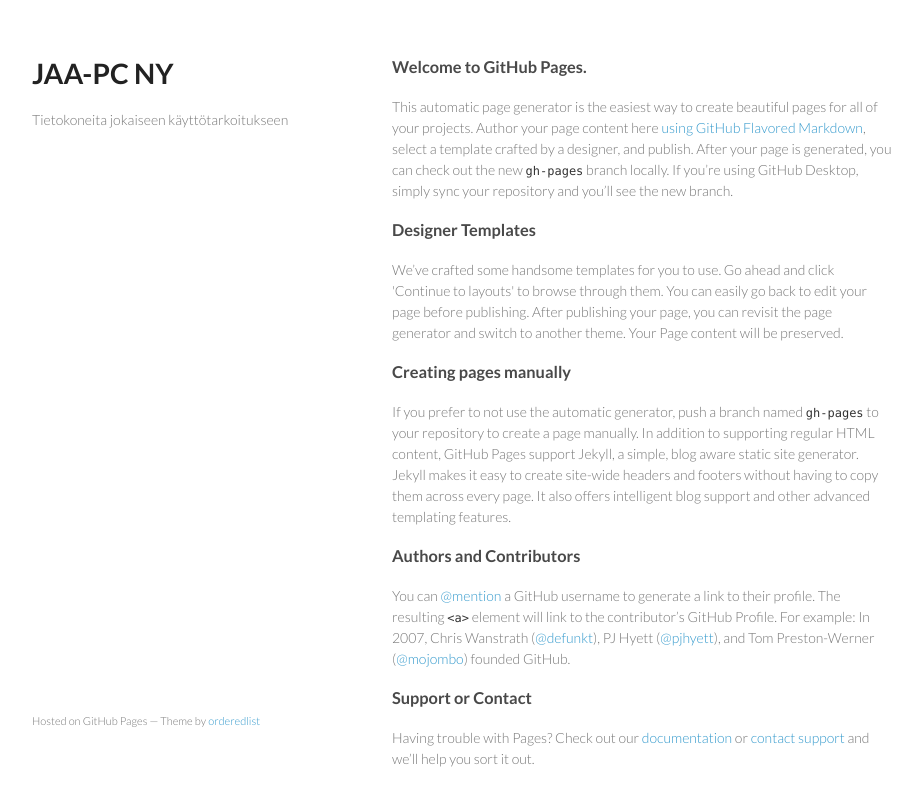
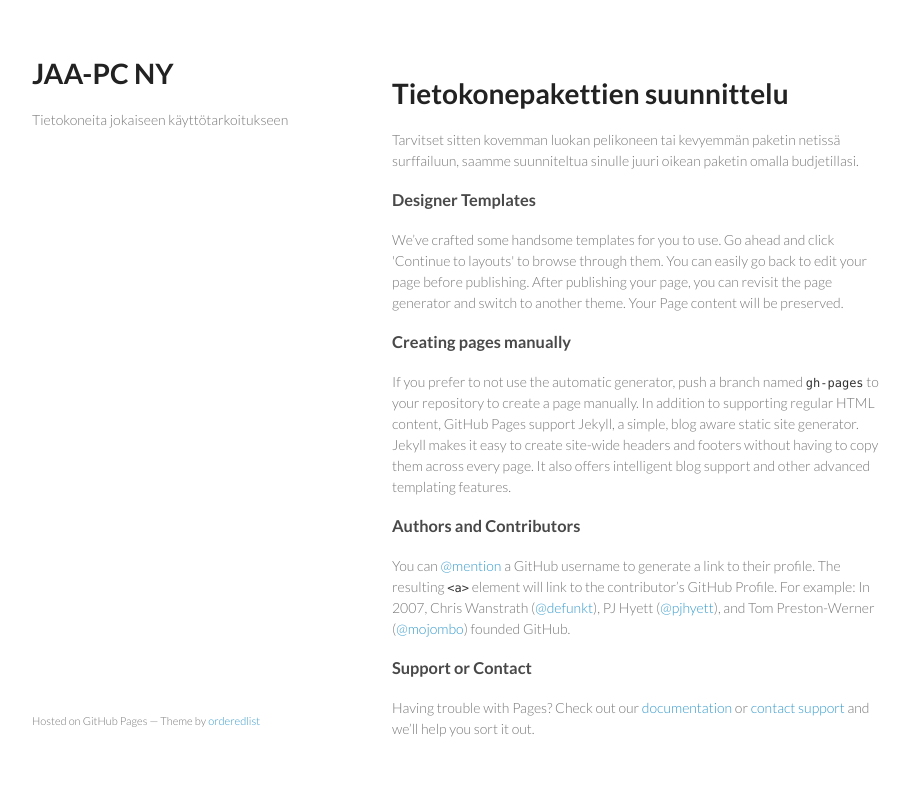
Before and after one commit to JAAPC/jaapc.github.io, a plain HTML site: page index.html in a window 1280 px wide. Shown: the whole page, without its empty margins (178-1100 px from the left). Drawn offline with Linux system fonts and the light colour scheme.

Commit message:
Update index.html

```diff
--- a/index.html
+++ b/index.html
@@ -21,9 +21,9 @@
       </header>
       <section>
         <h3>
-<a id="welcome-to-github-pages" class="anchor" href="#welcome-to-github-pages" aria-hidden="true"><span class="octicon octicon-link"></span></a>Welcome to GitHub Pages.</h3>
+<h1>Tietokonepakettien suunnittelu</h1>
 
-<p>This automatic page generator is the easiest way to create beautiful pages for all of your projects. Author your page content here <a href="https://guides.github.com/features/mastering-markdown/">using GitHub Flavored Markdown</a>, select a template crafted by a designer, and publish. After your page is generated, you can check out the new <code>gh-pages</code> branch locally. If you’re using GitHub Desktop, simply sync your repository and you’ll see the new branch.</p>
+<p>Tarvitset sitten kovemman luokan pelikoneen tai kevyemmän paketin netissä surffailuun, saamme suunniteltua sinulle juuri oikean paketin omalla budjetillasi. </p>
 
 <h3>
 <a id="designer-templates" class="anchor" href="#designer-templates" aria-hidden="true"><span class="octicon octicon-link"></span></a>Designer Templates</h3>
```
